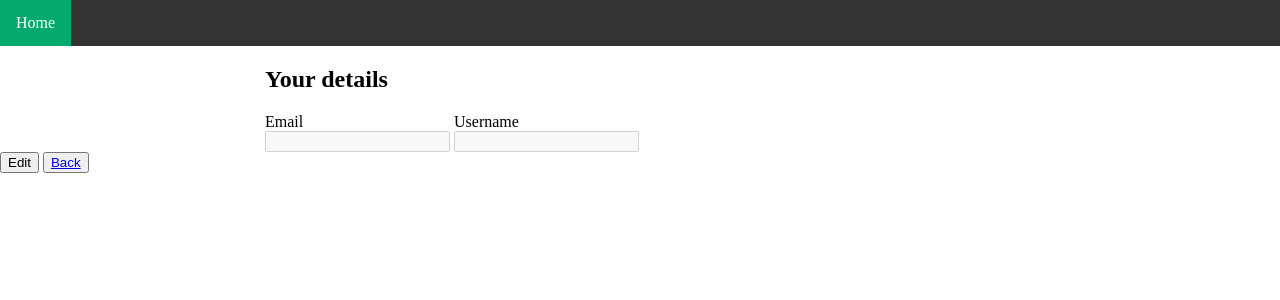
After one commit to 1Lukukas/web-app, a Node project: template views/detailsUser.ejs in a window 1280 px wide. The commit adds this page. Shown: the top 300 px of the page. Run offline with Node 20 templates, Linux system fonts and the light colour scheme; the template is opened without the code that fills it, so the values that code supplies are empty; some libraries are stand-ins or nearby versions.

Commit message:
Add show user details EM-51

```diff
--- a/app.js
+++ b/app.js
@@ -49,4 +49,8 @@ app.get("/home", (req, res) => {
 app.get("/lol", (req, res) => {
     res.render("index.ejs", {data : req.data})
 })
+
+app.get("/users/details", async(req, res) => {
+    res.render("detailsUser.ejs")
+})
 server.listen(3000, () => { console.log('listening on 3000') });
--- /dev/null
+++ b/static/detailsUser.js
@@ -0,0 +1,8 @@
+async function details(){
+    response = await axios.get('https://localhost:3000/users/me',
+    {headers:{
+        'Authorization': "Bearer " + window.localStorage.getItem('access_token')
+    }})
+    document.getElementById("email").value = response.data.email
+    document.getElementById("username").value = response.data.username
+  }
--- a/views/detailsRecord.ejs
+++ b/views/detailsRecord.ejs
@@ -57,7 +57,7 @@
 					}
 				}
 			</script>
-			<button onclick="console.log('lol') & confirmDelete()">Delete</button>
+			<button onclick="confirmDelete()">Delete</button>
 			<form method="POST" action="/records/<%=data._id%>?_method=DELETE" onsubmit="setTimeout(function(){window.location.reload();},30);">
 				<button hidden id="submitDelete" type="submit"></button>
 			</form>
--- /dev/null
+++ b/views/detailsUser.ejs
@@ -0,0 +1,30 @@
+<!DOCTYPE html>
+<html>
+	<head>
+		<meta name="viewport" content="width=device-width, initial-scale=1.0">
+		<link rel="stylesheet" type="text/css" href="/css/style.css" />
+		<link>
+	</head>
+	<body onload="details()">
+		<ul class="topnav">
+			<li><a class="active" href="/home">Home</a></li>
+		</ul>
+		<div class="content">
+			<div>
+				<h2>Your details</h2>
+			</div>
+            <div class="parallel">
+                <label for="email">Email</label>
+                <input disabled type="text" id="email" name="email">
+            </div>
+            <div class="parallel">
+                <label for="username">Username</label>
+                <input disabled type="text" id="username" name="username">
+            </div>
+		</div>
+		<button onclick='alert("Coming soon")'>Edit</button>
+		<button><a href="/lol" >Back</button>
+	</body>
+	<script src="https://cdnjs.cloudflare.com/ajax/libs/axios/0.27.2/axios.js"></script>
+	<script src="../static/detailsUser.js"></script>
+</html>
--- a/views/index.ejs
+++ b/views/index.ejs
@@ -9,6 +9,9 @@
 		<ul class="topnav">
 			<li>
 				<a class="active" href="/">Home</a>
+			</li>
+			<li class="right">
+				<a style="color: peru;" href="/users/details" >User</a>
 			</li>
 		</ul>
 		<div class="content">
```
Also changed, not shown: routes/users.js (+9 -10 lines), static/index.js (+0 -9 lines).
